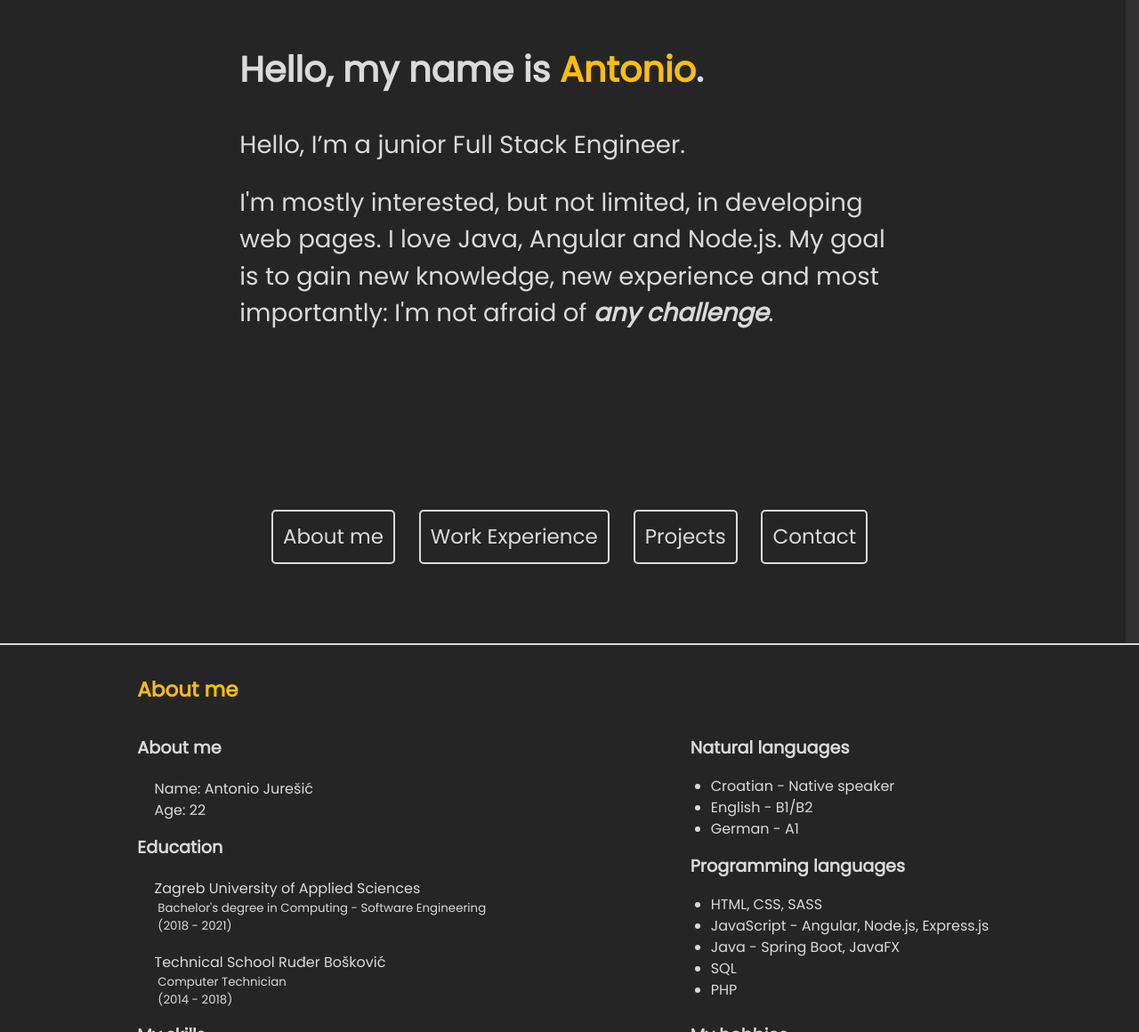
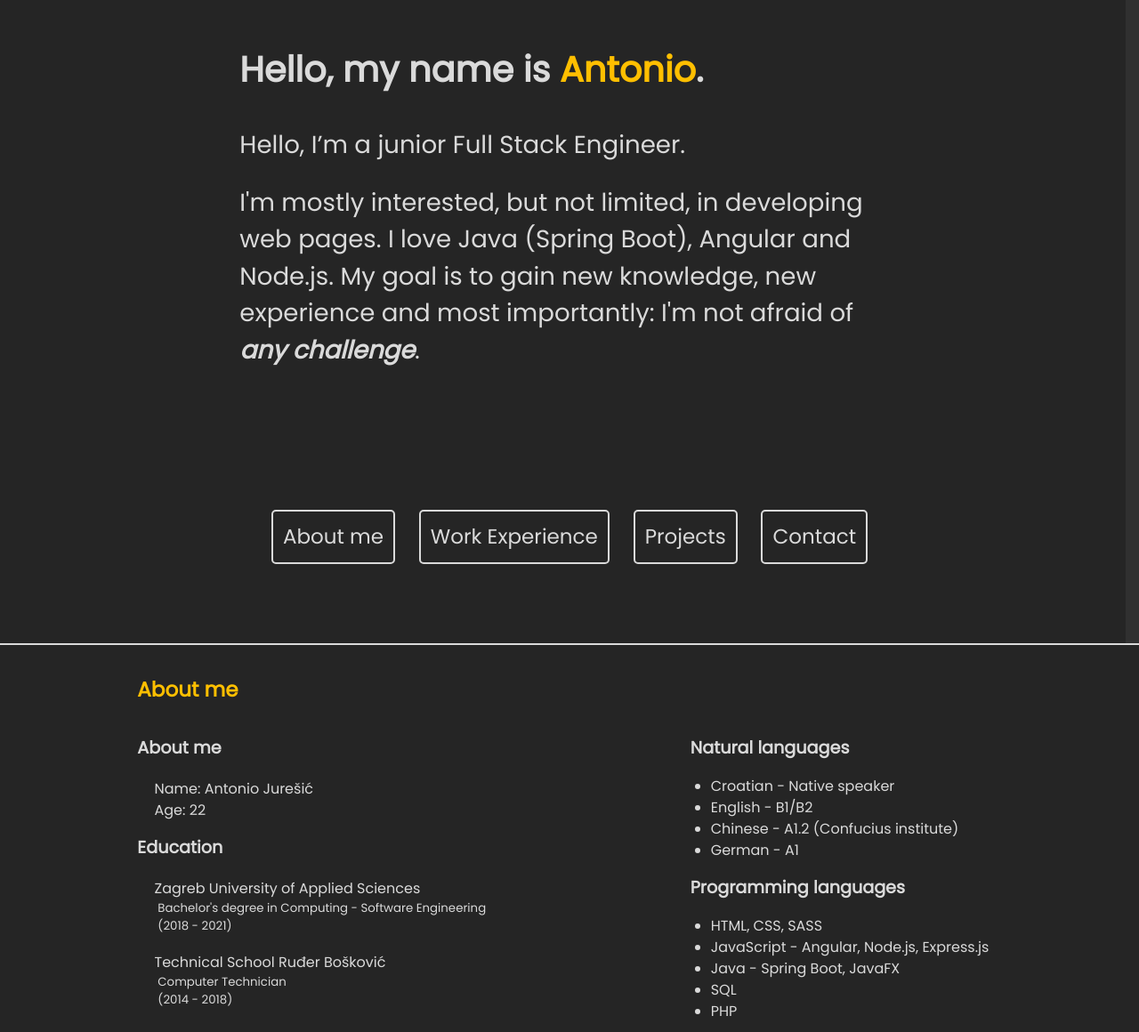
Before and after one commit to AntonioJuresic/AntonioJuresic.github.io-old, a plain HTML site: page index.html in a window 1280 px wide. Shown: the part 77-1237 px from the top of the page at 89% size. Drawn offline with Linux system fonts and the light colour scheme.

Commit message:
Chinese added.

```diff
--- a/index.html
+++ b/index.html
@@ -35,7 +35,7 @@
             <p>Hello, I’m a junior Full Stack Engineer. </p>
 
             <p>I'm mostly interested, but not limited, in developing web pages.
-                I love Java, Angular and Node.js.
+                I love Java (Spring Boot), Angular and Node.js.
                 My goal is to gain new knowledge, new experience
                 and most importantly: I'm not afraid of
                 <b style="white-space:nowrap;"><i>any challenge</i></b>.
@@ -80,6 +80,7 @@
                     <ul>
                         <li>Croatian - Native speaker</li>
                         <li>English - B1/B2</li>
+                        <li>Chinese - A1.2 (Confucius institute)</li>
                         <li>German - A1</li>
                     </ul>
                 </div>
```
